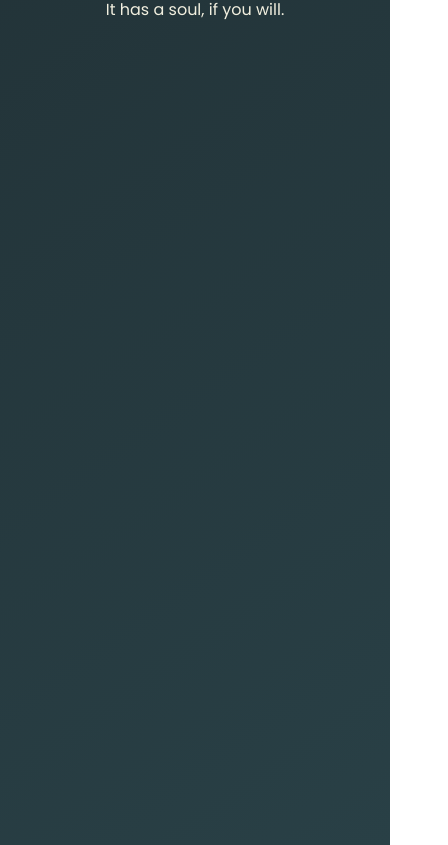
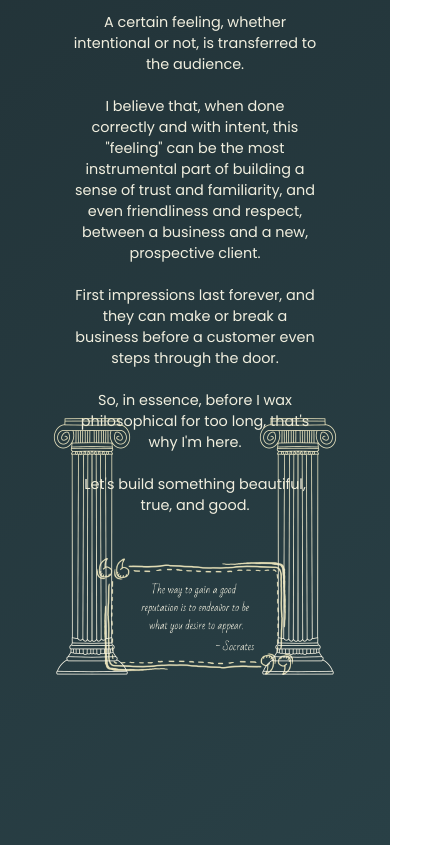
Before and after one commit to keithjohnsdev/kjdev, a React (Vite) app: page / in a window 390 px wide. Shown: the part 1225-2070 px from the top of the page, 448 px wide, since content can reach past the window. Built offline with nearby package versions, Linux system fonts and the light colour scheme; a web font is replaced by a local one.

Commit message:
building out philosophy section

```diff
--- a/src/index.css
+++ b/src/index.css
@@ -2,6 +2,7 @@ body {
     margin: 0;
     font-family: var(--title-font);
     min-width: 320px;
+    overflow-x: hidden;
 }
 
 p {
@@ -10,3 +11,9 @@ p {
     color: var(--primary-color);
     font-size: 1em;
 }
+
+@media screen and (max-width: 900px) {
+    p {
+        font-size: 0.9em;
+    }
+}
--- a/src/styles/Landing.scss
+++ b/src/styles/Landing.scss
@@ -8,7 +8,7 @@ $bg-color1: rgb(41, 64, 70);
   height: 2000px;
 
   & .hero {
-    padding-top: 120px;
+    padding-top: 130px;
     margin: 0 10%;
     display: flex;
     flex-wrap: wrap;
@@ -53,7 +53,7 @@ $bg-color1: rgb(41, 64, 70);
 
     .hero-right {
       display: flex;
-      justify-content: center;
+      justify-content: right;
       width: 50%;
       padding-top: 0px;
     }
@@ -104,31 +104,43 @@ $bg-color1: rgb(41, 64, 70);
     text-align: center;
     position: relative;
 
+    .text {
+      padding: 0 10%;
+    }
+
     .pillar {
-      height: 25vw;
+      height: 28vw;
+      min-height: 300px;
       position: absolute;
-      top: 5vw;
+      top: 40px;
 
       &.left {
-        left: -10%;
+        left: -17%;
       }
 
       &.right {
-        right: -10%;
+        right: -17%;
+      }
     }
 
+    .quote-div {
+      position: relative;
+      .quote-frame {
+        width: 50%;
+      }
     }
   }
 
   .section {
-    margin-top: 140px;
+    margin-top: 130px;
   }
 }
 
 //-- Media Queries
 
 @media screen and (max-width: 1200px) {
-  .content .hero {
+  .content {
+    .hero {
       padding-top: 50px;
 
       .hero-left {
@@ -140,6 +152,7 @@ $bg-color1: rgb(41, 64, 70);
       .hero-right {
         width: 100%;
         margin-top: 20px;
+        justify-content: center;
       }
 
       .btn-wrapper {
@@ -148,10 +161,55 @@ $bg-color1: rgb(41, 64, 70);
       }
     }
   }
+}
 
+@media screen and (max-width: 900px) {
+  .content {
+    .philosophy {
+      .text {
+        padding: 0 15%;
+      }
+      .pillar {
+        &.left {
+          left: -19%;
+        }
+
+        &.right {
+          right: -19%;
+        }
+      }
+    }
+  }
+}
+
+@media screen and (max-width: 700px) {
+  .content {
+    .philosophy {
+      .text {
+        padding: 0 15%;
+      }
+      .pillar {
+        top: 67%;
+        min-height: 300px;
+        &.left {
+          left: -22%;
+        }
+
+        &.right {
+          right: -22%;
+        }
+      }
+      .quote-div {
+        position: relative;
+        .quote-frame {
+          width: 80%;
+        }
+      }
+    }
+  }
+}
 @media screen and (max-width: 600px) {
   .content .hero {
-
     .hero-pic {
       width: 300px;
       height: 300px;
--- a/src/styles/SectionTitle.scss
+++ b/src/styles/SectionTitle.scss
@@ -4,7 +4,7 @@
   display: flex;
   flex-direction: column;
   align-items: center;
-  margin-bottom: 30px;
+  margin-bottom: 2vw;
 }
 
 hr {
--- a/src/views/Landing.jsx
+++ b/src/views/Landing.jsx
@@ -41,10 +41,37 @@ const Landing = () => {
             <div className="text">
               <p>
                 I believe that every created thing - be it a tangible object, or
-                text and images on a screen - carries the mark of its creator.{" "}
+                a website or app - carries the mark of its creator.
                 <br />
                 <br />
                 It has a soul, if you will.
+                <br />
+                <br />
+                A certain feeling, whether intentional or not, is transferred to
+                the audience.
+                <br />
+                <br />
+                I believe that, when done correctly and with intent, this
+                &quot;feeling&quot; can be the most instrumental part of
+                building a sense of trust and familiarity, and even friendliness
+                and respect, between a business and a new, prospective client.
+                <br />
+                <br />
+                First impressions last forever, and they can make or break a
+                business before a customer even steps through the door.
+                <br />
+                <br />
+                So, in essence, before I wax philosophical for too long,
+                that&apos;s why I&apos;m here.
+                <br />
+                <br />
+                Let&apos;s build something beautiful, true, and good.
+                <br />
+                <br />
+                <br />
+                <div className="quote-div">
+                  <img src="./quote.png" className="quote-frame" />
+                </div>
               </p>
               <img src="./pillar-gradient.png" className="pillar left" />
               <img src="./pillar-gradient.png" className="pillar right" />
```
Also changed, not shown: src/main.jsx (+10 -7 lines), public/quote-frame-yellow.png (added), public/quote.png (added). Lines whose indentation alone changed are shown as unchanged.
